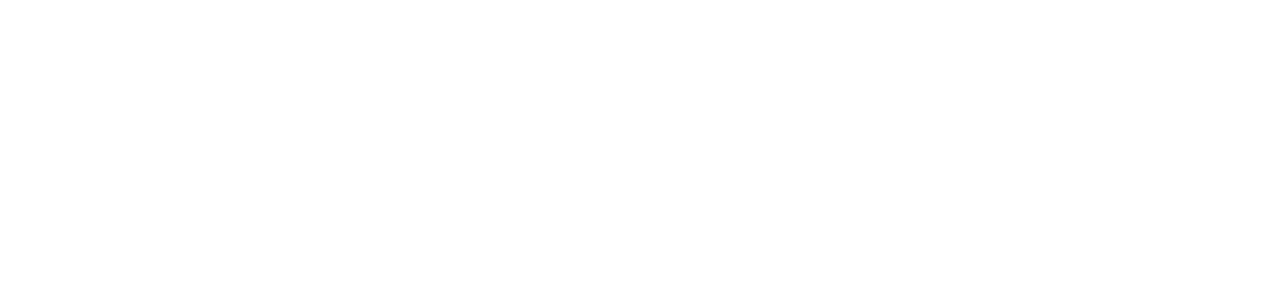
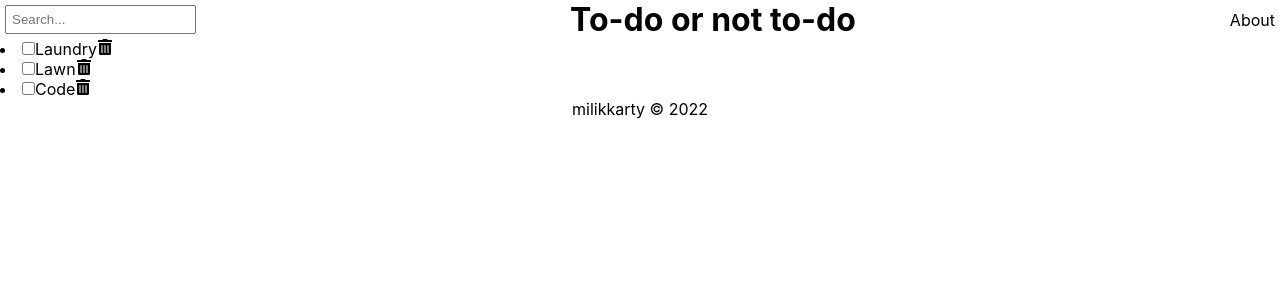
Before and after one commit to milikkarty/todo, a React (Create React App) app: page / in a window 1280 px wide. Shown: the top 300 px of the page. Built offline with nearby package versions, Linux system fonts and the light colour scheme; the HTML template or start-up script is replaced by a standard one.

Commit message:
Add basic structure to the app

```diff
--- a/package.json
+++ b/package.json
@@ -5,6 +5,7 @@
   "dependencies": {
     "react": "^18.2.0",
     "react-dom": "^18.2.0",
+    "react-icons": "^4.4.0",
     "react-scripts": "5.0.1"
   },
   "scripts": {
--- a/src/App.js
+++ b/src/App.js
@@ -1,7 +1,13 @@
+import Header from "./Header";
+import Content from "./Content";
+import Footer from "./Footer";
+
 function App() {
   return (
     <div className="App">
-
+      <Header />
+      <Content />
+      <Footer />
     </div>
   );
 }
--- /dev/null
+++ b/src/Content.js
@@ -0,0 +1,42 @@
+import { FaTrashAlt } from 'react-icons/fa';
+import { useState } from 'react';
+
+const Content = () => {
+
+    const [items, setItems] = useState([
+        {
+            id: 1,
+            checked: false,
+            text: "Laundry"
+        },
+        {
+            id: 2,
+            checked: false,
+            text: "Lawn"
+        },
+        {
+            id: 3,
+            checked: false,
+            text: "Code"
+        }
+    ]);
+
+    return (
+        <main>
+            {
+                items.map(item =>
+                    <li>
+                        <input type="checkbox" />
+                        <label>{item.text}</label>
+                        <FaTrashAlt
+                            role="button"
+                            tabindex="0"
+                        />
+                    </li>
+                )
+            }
+        </main>
+    )
+}
+
+export default Content;
--- /dev/null
+++ b/src/Footer.js
@@ -0,0 +1,12 @@
+const Footer = () => {
+
+    const today = new Date();
+
+    return (
+        <footer>
+            <p>milikkarty &copy; {today.getFullYear()}</p>
+        </footer>
+    )
+}
+
+export default Footer;
--- /dev/null
+++ b/src/Header.js
@@ -0,0 +1,13 @@
+import Search from "./Search";
+
+const Header = () => {
+    return (
+        <header>
+            <Search />
+            <h1>To-do or not to-do</h1>
+            <p>About</p>
+        </header>
+    )
+}
+
+export default Header;
--- /dev/null
+++ b/src/Search.js
@@ -0,0 +1,14 @@
+const Search = () => {
+    return (
+        <form className="Search">
+            <label htmlFor="search"></label>
+            <input
+                id="search"
+                placeholder="Search..."
+                type="text"
+            />
+        </form>
+    )
+}
+
+export default Search;
--- a/src/index.css
+++ b/src/index.css
@@ -1,5 +1,10 @@
+* {
+  box-sizing: border-box;
+  margin: 0;
+  padding: 0;
+}
+
 body {
-  margin: 0;
   font-family: -apple-system, BlinkMacSystemFont, 'Segoe UI', 'Roboto', 'Oxygen',
     'Ubuntu', 'Cantarell', 'Fira Sans', 'Droid Sans', 'Helvetica Neue',
     sans-serif;
@@ -11,3 +16,28 @@
   font-family: source-code-pro, Menlo, Monaco, Consolas, 'Courier New',
     monospace;
 }
+
+
+
+header {
+  align-items: center;
+  display: flex;
+  justify-content: space-between;
+}
+
+header p {
+  margin-right: 5px;
+}
+
+.Search input {
+  margin-left: 5px;
+  padding: 5px;
+}
+
+
+
+
+
+footer {
+  text-align: center;
+}
```
Also changed, not shown: 1 other file (tests, documents, lock files or other folders).
